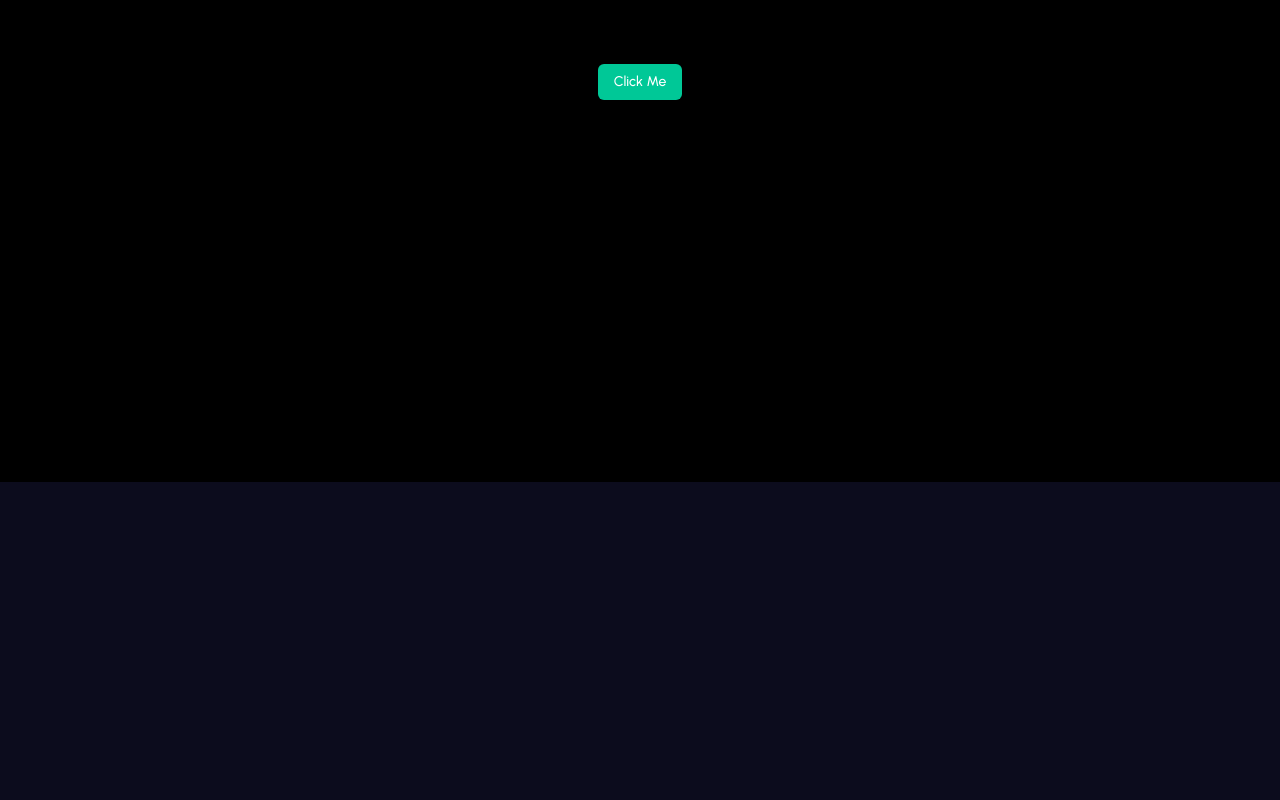
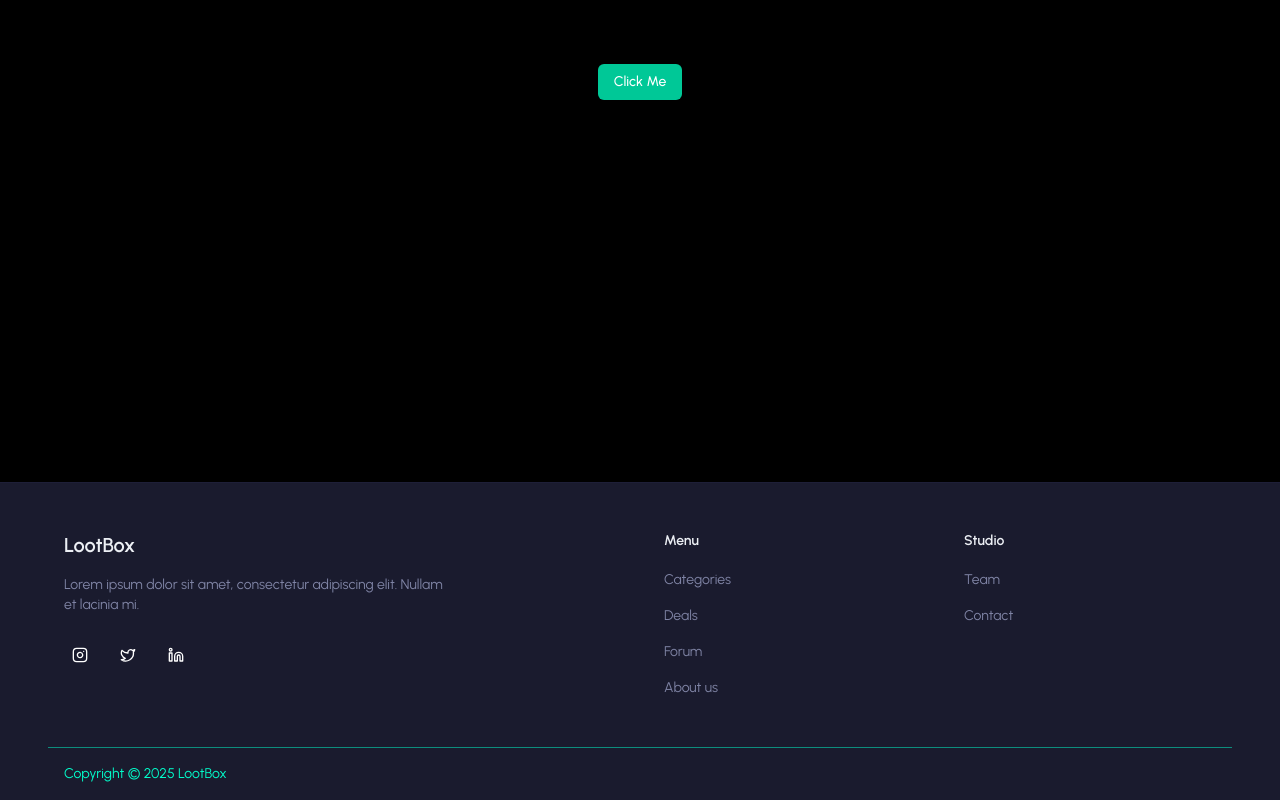
Before and after one commit to Febry3/ecomm-frontend, a Next.js app: page / in a window 1280 px wide. Shown: the part 383-1183 px from the top of the page. Before the commit the page ends 865 px from the top, so only its background shows below. Built offline with nearby package versions, Linux system fonts and the light colour scheme; no server answers.

Commit message:
feat: add Footer component with social links and menu items

```diff
--- a/src/components/conditional-layout.tsx
+++ b/src/components/conditional-layout.tsx
@@ -5,6 +5,7 @@ import { usePathname } from "next/navigation"
 import TanstackProviders from "@/app/tanstack-provider"
 import { ThemeProvider } from "@/components/provider/theme-provider"
 import Navbar from "@/components/navbar"
+import Footer from "./footer"
 
 export default function ConditionalLayout({ children }: { children: React.ReactNode }) {
     const pathname = usePathname() ?? ""
@@ -18,6 +19,7 @@ export default function ConditionalLayout({ children }: { children: React.ReactN
                     <>
                         <Navbar />
                         {children}
+                        <Footer />
                     </>
                 )}
             </ThemeProvider>
--- a/src/components/footer.tsx
+++ b/src/components/footer.tsx
@@ -1,5 +1,89 @@
+"use client"
+
+import Link from "next/link"
+import { Instagram, Twitter, Linkedin } from "lucide-react"
+import { randomInt, randomUUID } from "crypto"
+
+const menus = [
+    { href: "/categories", label: "Categories" },
+    { href: "/deals", label: "Deals" },
+    { href: "/forum", label: "Forum" },
+    { href: "/about", label: "About us" },
+]
+
+
 export default function Footer() {
     return (
-        <></>
+        <footer className="bg-[#1a1b2e] text-foreground border-t border-border/20 px-12">
+            <div className="container mx-auto px-4 py-12">
+                <div className="grid grid-cols-1 md:grid-cols-4 gap-8 md:gap-12">
+                    {/* Brand Section */}
+                    <div className="md:col-span-2">
+                        <h3 className="text-xl font-semibold mb-4">LootBox</h3>
+                        <p className="text-sm text-muted-foreground mb-6 max-w-sm">
+                            Lorem ipsum dolor sit amet, consectetur adipiscing elit. Nullam et lacinia mi.
+                        </p>
+                        <div className="flex items-center gap-4">
+                            <Link
+                                href="https://www.instagram.com/"
+                                className="w-8 h-8 rounded-full hover:bg-primary transition-colors flex items-center justify-center text-white"
+                            >
+                                <Instagram className="w-4 h-4 " />
+                            </Link>
+                            <Link
+                                href="#"
+                                className="w-8 h-8 rounded-full hover:bg-primary transition-colors flex items-center justify-center text-white"
+                            >
+                                <Twitter className="w-4 h-4" />
+                            </Link>
+                            <Link
+                                href="#"
+                                className="w-8 h-8 rounded-full hover:bg-primary transition-colors flex items-center justify-center text-white"
+                            >
+                                <Linkedin className="w-4 h-4" />
+                            </Link>
+                        </div>
+                    </div>
+
+                    {/* Menu Section */}
+                    <div>
+                        <h4 className="text-sm font-semibold mb-4">Menu</h4>
+                        <ul className="space-y-3">
+                            {menus.map((item) =>
+                                <li key={item.label}>
+                                    <Link href={item.href} className="text-sm text-muted-foreground hover:text-accent transition-colors">
+                                        {item.label}
+                                    </Link>
+                                </li>
+                            )}
+                        </ul>
+                    </div>
+
+                    {/* Studio Section */}
+                    <div>
+                        <h4 className="text-sm font-semibold mb-4">Studio</h4>
+                        <ul className="space-y-3">
+                            <li>
+                                <Link href="#" className="text-sm text-muted-foreground hover:text-accent transition-colors">
+                                    Team
+                                </Link>
+                            </li>
+                            <li>
+                                <Link href="#" className="text-sm text-muted-foreground hover:text-accent transition-colors">
+                                    Contact
+                                </Link>
+                            </li>
+                        </ul>
+                    </div>
+                </div>
+            </div>
+
+            {/* Copyright Section */}
+            <div className="border-t border-accent/50">
+                <div className="container mx-auto px-4 py-4">
+                    <p className="text-sm text-accent">Copyright © 2025 LootBox</p>
+                </div>
+            </div>
+        </footer>
     )
 }
```
